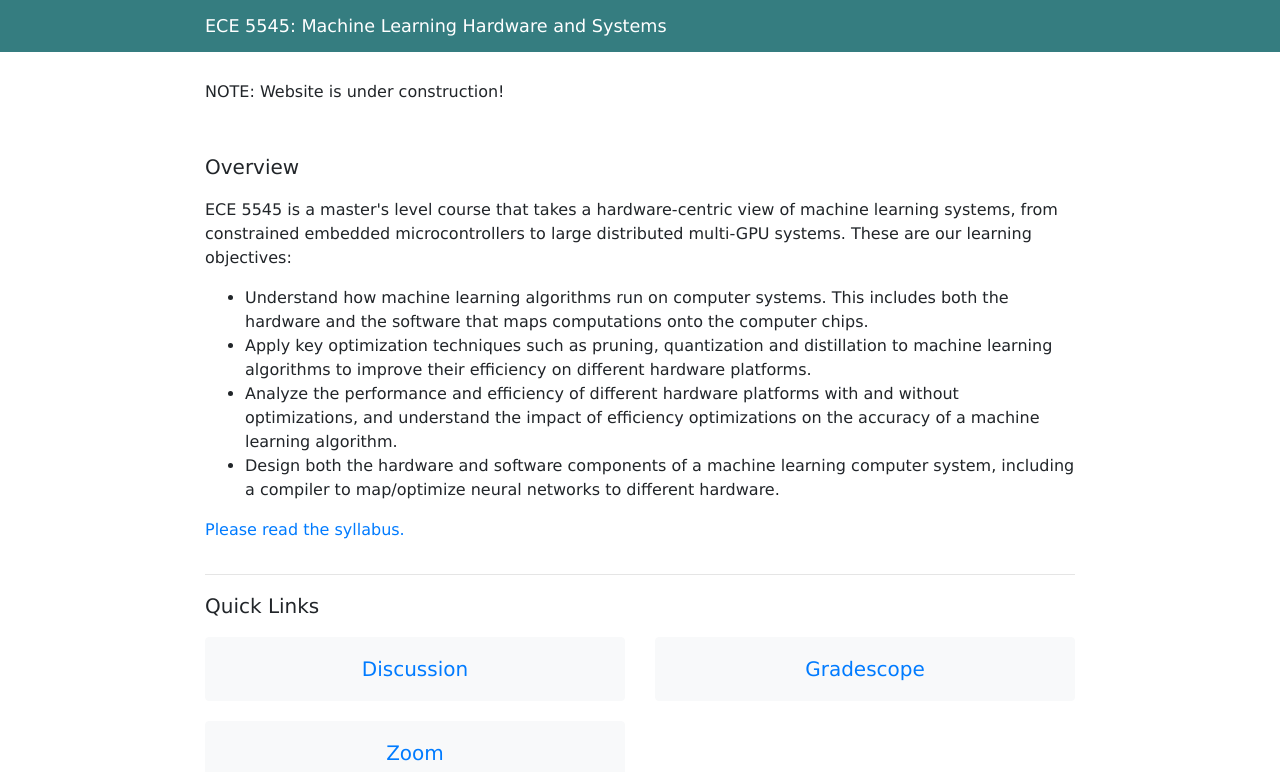
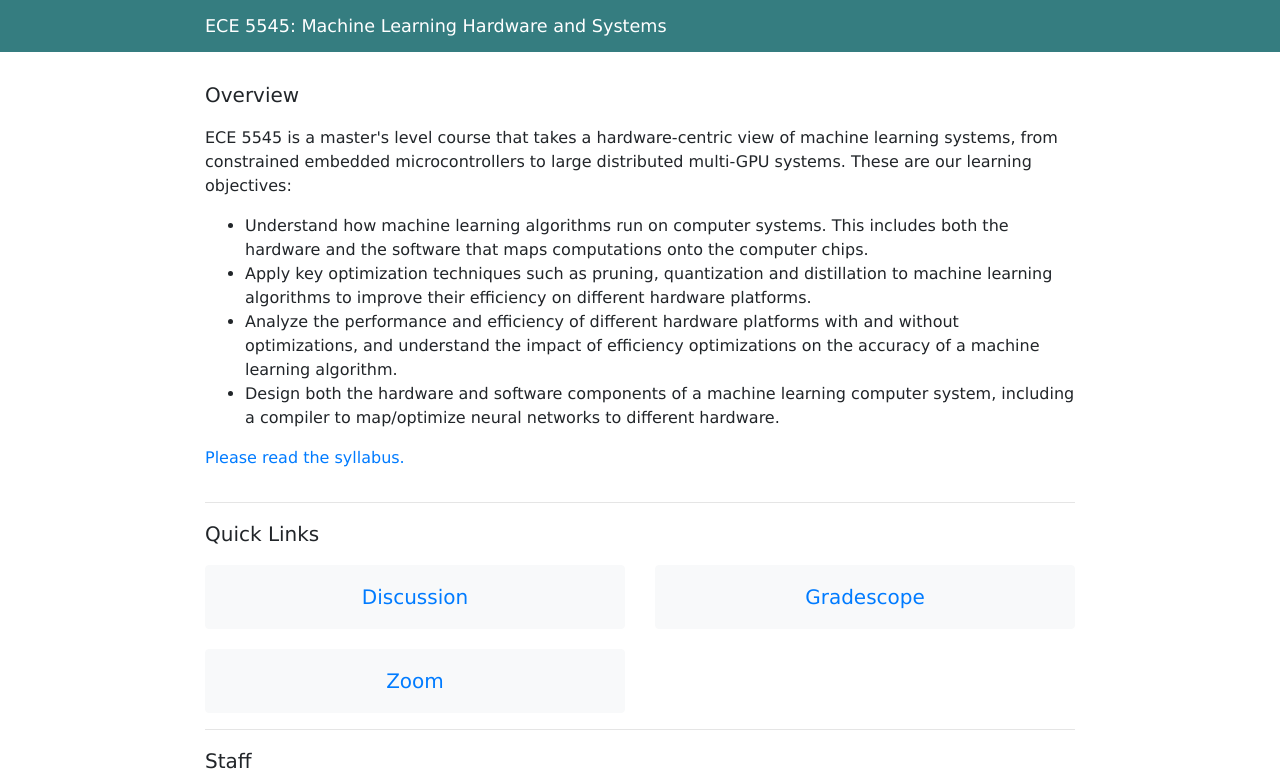
Before and after one commit to abdelfattah-class/ece6950_dle, a Jekyll site: the page built from index.html, in a window 1280 px wide and 1400 px high, cut to the strip 0-772 px from the top of the window. Built offline with Jekyll 4.4.1, drawn with Linux system fonts in a browser that asks for light colours; nearby versions of some CDN libraries; some of the changed text lies outside the part shown.

Commit message:
Update index.html

```diff
--- a/index.html
+++ b/index.html
@@ -2,8 +2,6 @@
 layout: cmu
 title: ML Hardware and Systems
 ---
-
-NOTE: Website is under construction! <br><br><br>
 
 <!-- OVERVIEW AND LINK TO SYLLABUS -->
 <div class="row">
@@ -107,7 +105,7 @@ NOTE: Website is under construction! <br><br><br>
 <!-- COURSE SCHEDULE -->
 <div class="row">
   <div class="col-md-12">
-    <p class="lead">Schedule</p>
+    <p class="lead">Schedule (Under Construction)</p>
   </div><!--col-md-12-->
 </div><!--row-->
 <div class="row">
```
